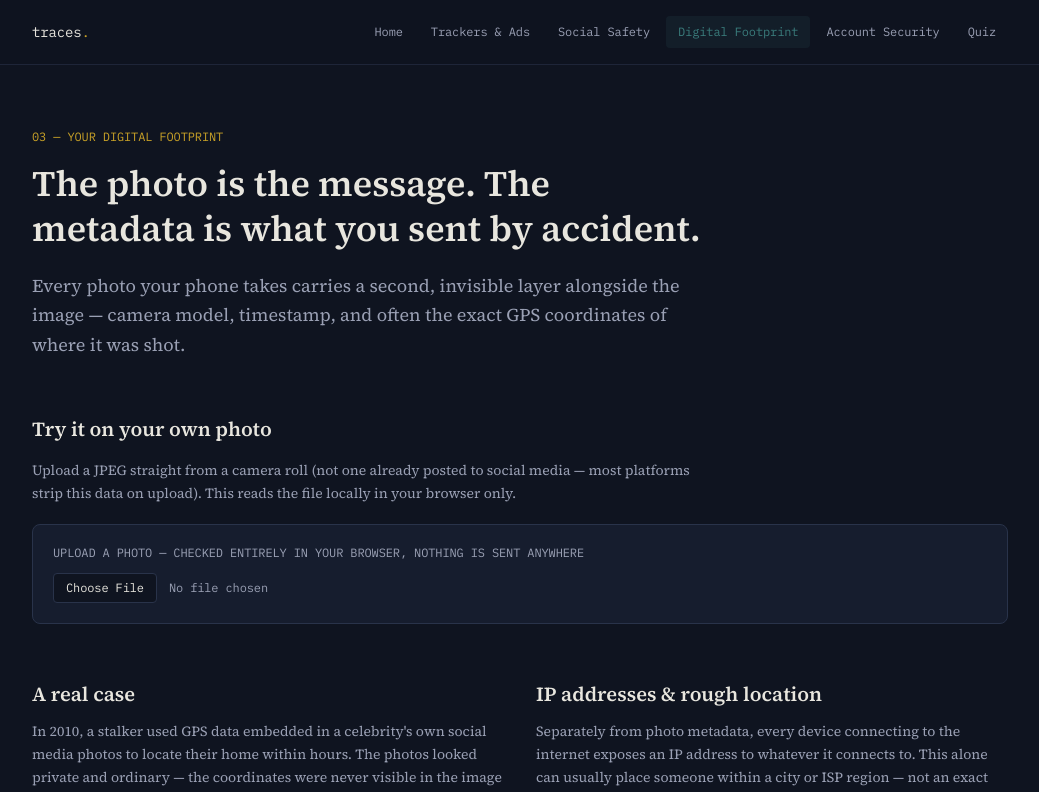
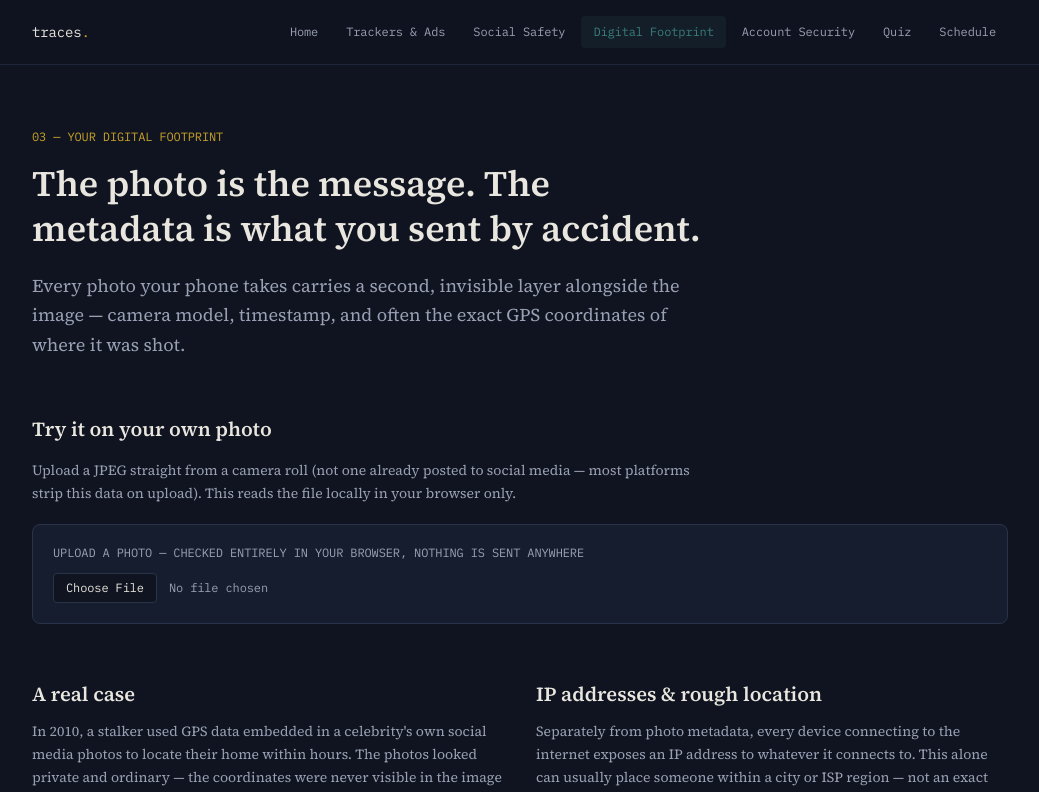
Before and after one commit to BtwEbrahim/social-media-safety, a React (Vite) app: page /social-media-safety/footprint in a window 1280 px wide. Shown: the top 792 px of the page, without its empty margins (120-1159 px from the left). Built offline with nearby package versions, Linux system fonts and the light colour scheme.

Commit message:
feat: expose scheduling in navigation

```diff
--- a/src/components/Nav.jsx
+++ b/src/components/Nav.jsx
@@ -8,6 +8,7 @@ const links = [
   { to: '/footprint', label: 'Digital Footprint' },
   { to: '/security', label: 'Account Security' },
   { to: '/quiz', label: 'Quiz' },
+  { to: '/schedule', label: 'Schedule' },
 ]
 
 const linkClass = ({ isActive }) =>
```
